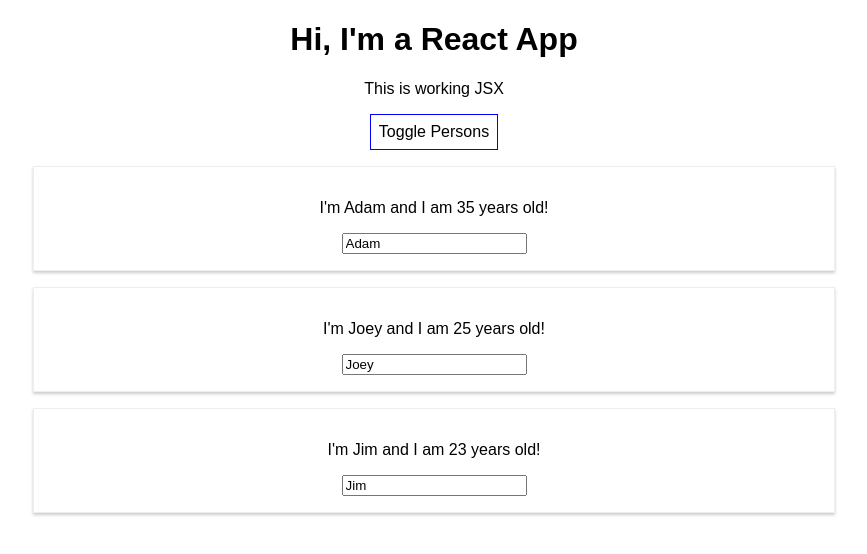
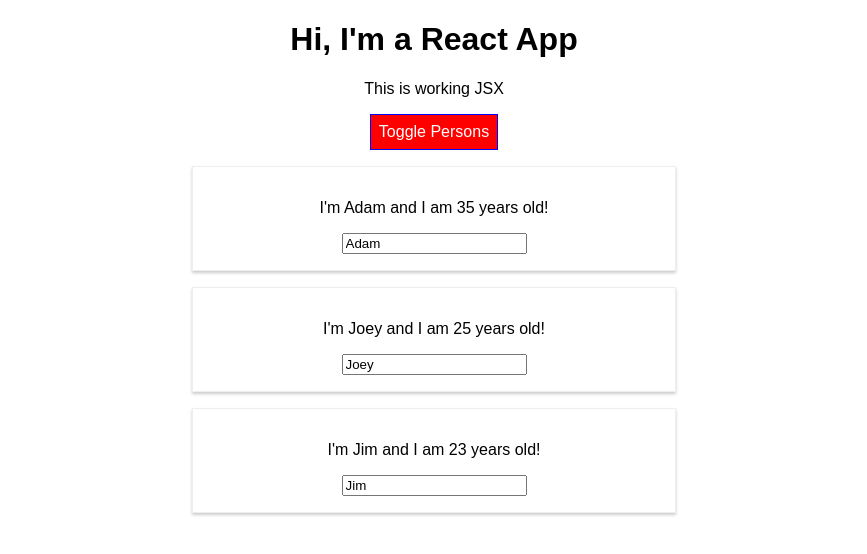
Before and after one commit to mcgeeaw/react-complete-guide, a React (Create React App) app: page / in a window 1280 px wide. Both pictures are taken after a click on the button "Toggle Persons". Shown: the top 554 px of the page, without its empty margins (206-1073 px from the left). Built offline with nearby package versions, Linux system fonts and the light colour scheme.

Commit message:
using radium in the project

```diff
--- a/package.json
+++ b/package.json
@@ -3,6 +3,7 @@
   "version": "0.1.0",
   "private": true,
   "dependencies": {
+    "radium": "^0.24.1",
     "react": "^16.5.0",
     "react-dom": "^16.5.0",
     "react-scripts": "1.1.5"
--- a/src/App.css
+++ b/src/App.css
@@ -1,3 +1,11 @@
 .App {
   text-align: center;
 }
+
+.red {
+  color: red;
+}
+
+.bold {
+  font-weight: bold;
+}
--- a/src/App.js
+++ b/src/App.js
@@ -1,6 +1,7 @@
 import React, {Component} from 'react';
 import './App.css';
 import Person from './Person/Person';
+import Radium, {StyleRoot} from 'radium';
 
 class App extends Component {
     state = {
@@ -45,11 +46,16 @@
 
     render() {
         const style = {
-            backgroundColor: 'white',
+            backgroundColor: 'green',
+            color: 'white',
             font: 'inherit',
             border: '1px solid blue',
             padding: '8px',
-            cursor: 'pointer'
+            cursor: 'pointer',
+            ':hover': {
+                backgroundColor: 'lightgreen',
+                color: 'black'
+            }
         };
 
         let persons = null;
@@ -69,20 +75,36 @@
 
                 </div>
             );
+            style.backgroundColor = 'red';
+            style[':hover'] = {
+                backgroundColor: 'salmon',
+                color: 'black'
+            };
+        }
+
+        let classes =  [];
+        if (this.state.persons.length <= 2) {
+            classes.push('red');
+        }
+        if (this.state.persons.length <= 1) {
+            classes.push('bold');
         }
 
 
         return (
+            <StyleRoot>
             <div className="App">
                 <h1>Hi, I'm a React App</h1>
-                <p>This is working JSX</p>
-                <button style={style}
+                <p className={classes.join(' ')}>This is working JSX</p>
+                <button
+                        style={style}
                         onClick={this.togglePersonsHandler}>Toggle Persons
                 </button>
 
                 {persons}
 
             </div>
+            </StyleRoot>
         );
         //  return React.createElement('div', {className: 'App'}, React.createElement('h1', null, 'Does this work now?'));
 
@@ -90,4 +112,4 @@
     }
 }
 
-export default App;
+export default Radium(App);
--- a/src/Person/Person.js
+++ b/src/Person/Person.js
@@ -1,9 +1,15 @@
 import React from 'react';
 import './Person.css'
+import Radium from 'radium';
 
 const person = (props) => {
+    const style = {
+      '@media (min-width: 500px)': {
+          width: '450px'
+      }
+    };
     return (
-        <div className="Person">
+        <div className="Person" style={style}>
             <p onClick={props.click}>I'm {props.name} and I am {props.age} years old!</p>
             <p>{props.children}</p>
             <input type="text" onChange={props.changed} value={props.name}/>
@@ -11,4 +17,4 @@
     )
 };
 
-export default person;
+export default Radium(person);
```
Also changed, not shown: 1 other file (tests, documents, lock files or other folders).
